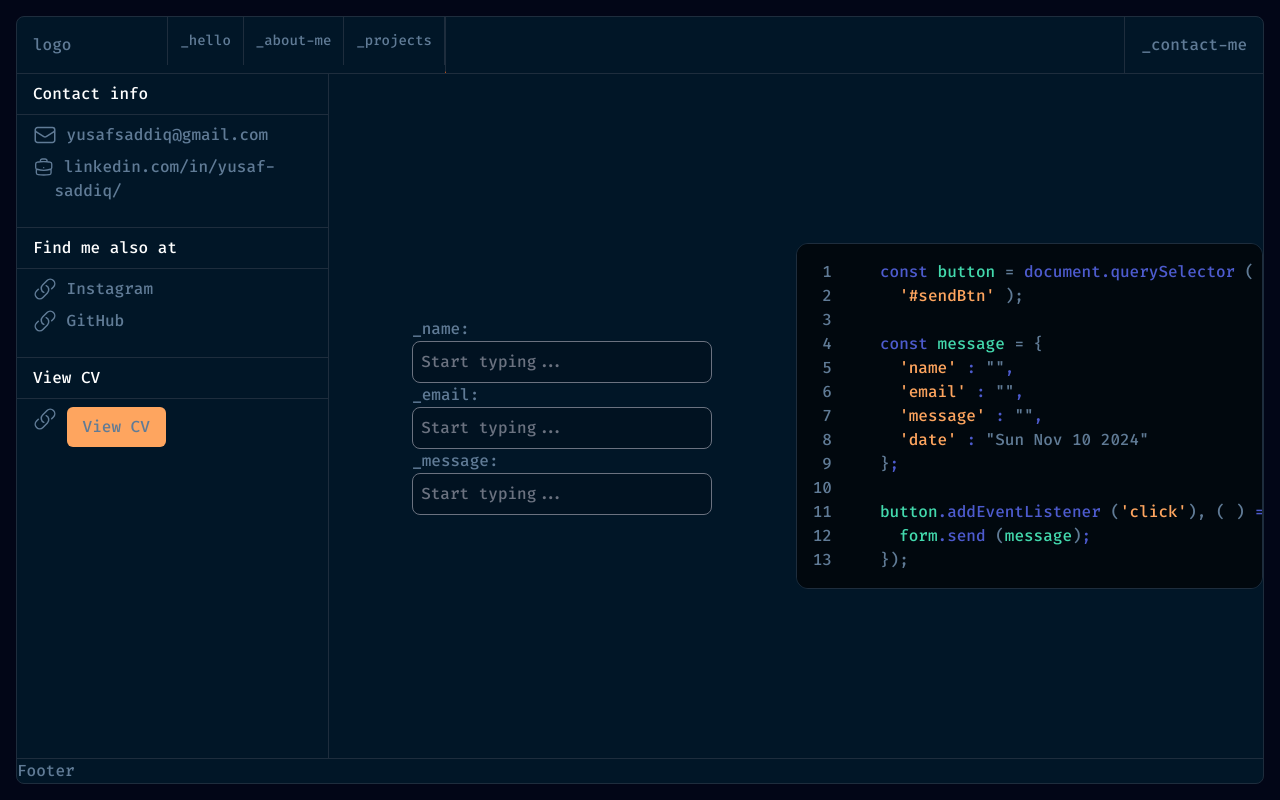
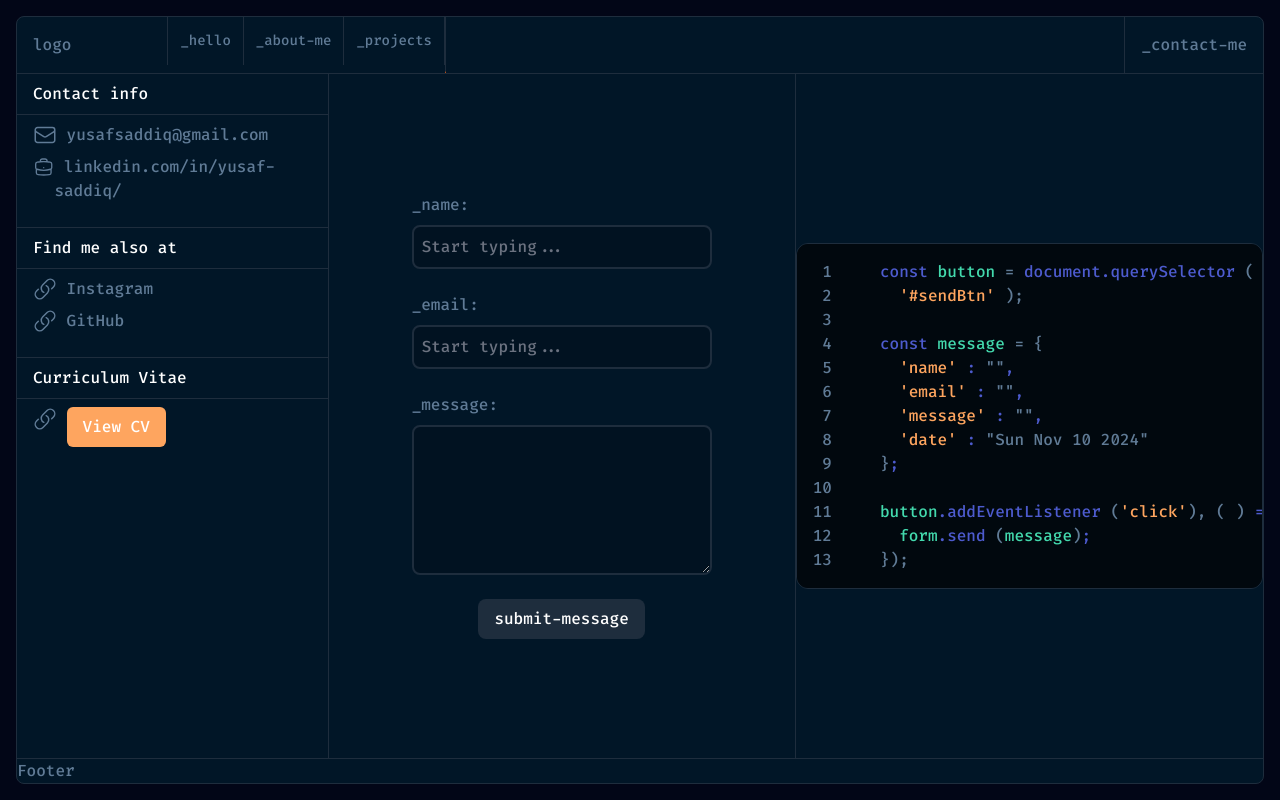
Before and after one commit to YusafS94/next-portfolio, a Next.js app: page /portfolio/contact in a window 1280 px wide. Built offline with nearby package versions, Linux system fonts and the light colour scheme; a web font is replaced by a local one.

Commit message:
Contact form styling

```diff
--- a/app/portfolio/contact/page.tsx
+++ b/app/portfolio/contact/page.tsx
@@ -26,7 +26,7 @@ export default function Page() {
   const handleEmailInputChange = (e: React.ChangeEvent<HTMLInputElement>) => {
     setInputTextEmail(e.target.value);
   };
-  const handleMessageInputChange = (e: React.ChangeEvent<HTMLInputElement>) => {
+  const handleMessageInputChange = (e: React.ChangeEvent<HTMLTextAreaElement>) => {
     setInputTextMessage(e.target.value);
   };
 
@@ -70,13 +70,13 @@ export default function Page() {
           </div>
           <div className="flex flex-col">
             <p className="border-b border-t border-lines-1 py-2 px-4 text-secondary-4">
-              View CV
+              Curriculum Vitae
             </p>
             <div className="flex flex-col gap-2 py-2 px-4">
               <div className="flex">
                 <LinkIcon className="h-6 w-6" />
                 &nbsp;
-                <a className="py-2 px-4 bg-accent-1 rounded-md" href="#">
+                <a className="py-2 px-4 bg-accent-1 text-secondary-4 rounded-md" href="#">
                   View CV
                 </a>
               </div>
@@ -84,12 +84,12 @@ export default function Page() {
           </div>
         </div>
         <div className="flex flex-col lg:flex-row md:w-9/12">
-          <div className="input-form flex flex-col lg:w-6/12 items-center justify-center">
-            <div className="text-left">
+          <div className="input-form flex flex-col gap-6 lg:w-6/12 items-center justify-center border-r border-lines-1">
+            <div className="text-left flex flex-col gap-2">
               <h2>_name:</h2>
               {/* Step 3: Input field bound to state */}
               <input
-                className="rounded-lg bg-primary-3"
+                className="rounded-lg bg-primary-3 border-2 border-lines-1"
                 type="text"
                 value={inputTextName}
                 onChange={handleNameInputChange}
@@ -97,11 +97,11 @@ export default function Page() {
                 style={{ padding: "8px", width: "300px" }}
               />
             </div>
-            <div className="text-left">
+            <div className="text-left flex flex-col gap-2">
               <h2>_email:</h2>
               {/* Step 3: Input field bound to state */}
               <input
-                className="rounded-lg bg-primary-3"
+                className="rounded-lg bg-primary-3 border-2 border-lines-1"
                 type="text"
                 value={inputTextEmail}
                 onChange={handleEmailInputChange}
@@ -109,18 +109,18 @@ export default function Page() {
                 style={{ padding: "8px", width: "300px" }}
               />
             </div>
-            <div className="text-left">
+            <div className="text-left flex flex-col gap-2">
               <h2>_message:</h2>
               {/* Step 3: Input field bound to state */}
-              <input
-                className="rounded-lg bg-primary-3"
-                type="text"
+              <textarea
+                className="rounded-lg bg-primary-3 border-2 border-lines-1"
                 value={inputTextMessage}
                 onChange={handleMessageInputChange}
-                placeholder="Start typing..."
-                style={{ padding: "8px", width: "300px" }}
+                placeholder=""
+                style={{ padding: "8px", width: "300px", height: "150px" }}
               />
             </div>
+            <button id="submit-button" type="submit" className="py-2 px-4 bg-lines-1 text-secondary-4 rounded-lg">submit-message</button>
           </div>
           <div className="output flex lg:w-6/12 items-center justify-center">
             {/* Step 4: Display the input text */}
```
